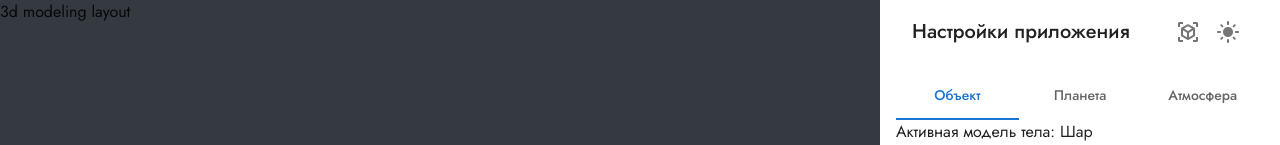
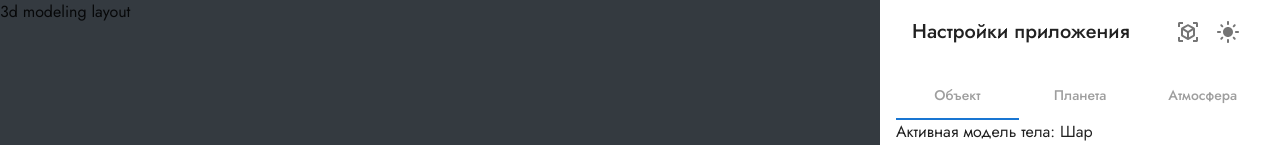
Before and after one commit to vadimshahray/meteorite-movement-in-earth-atmosphere, a React (Create React App) app: page / in a window 1280 px wide. Shown: the top 145 px of the page. Built offline with nearby package versions, Linux system fonts and the light colour scheme.

Commit message:
feat: disable configure sections tabs if

```diff
--- a/src/layouts/ConfigureLayout/ConfigureSections/ConfigureSections.tsx
+++ b/src/layouts/ConfigureLayout/ConfigureSections/ConfigureSections.tsx
@@ -1,12 +1,16 @@
 import { Tab, Tabs } from '@mui/material'
 import { Container, TabPanel } from 'components'
 import React, { useState } from 'react'
+import { useSelector } from 'react-redux'
+import { selectIsUserSectionInputValid } from 'selectors'
 import { AtmosphereSection } from './AtmosphereSection'
 import { PlanetSection } from './PlanetSection'
 import { SubjectSection } from './SubjectSection'
 
 /** Секции конфигурации */
 export const ConfigureSections = () => {
+  const isUserInputValid = useSelector(selectIsUserSectionInputValid)
+
   const [activeTab, setActiveTab] = useState('0')
 
   const handleChange = (_: any, newActiveTab: number) => {
@@ -17,9 +21,9 @@ export const ConfigureSections = () => {
     <Container disableGutters>
       <Container disableGutters>
         <Tabs value={activeTab} onChange={handleChange} variant='fullWidth'>
-          <Tab label='Объект' value='0' />
-          <Tab label='Планета' value='1' />
-          <Tab label='Атмосфера' value='2' />
+          <Tab label='Объект' value='0' disabled={isUserInputValid} />
+          <Tab label='Планета' value='1' disabled={isUserInputValid} />
+          <Tab label='Атмосфера' value='2' disabled={isUserInputValid} />
         </Tabs>
       </Container>
 
```
